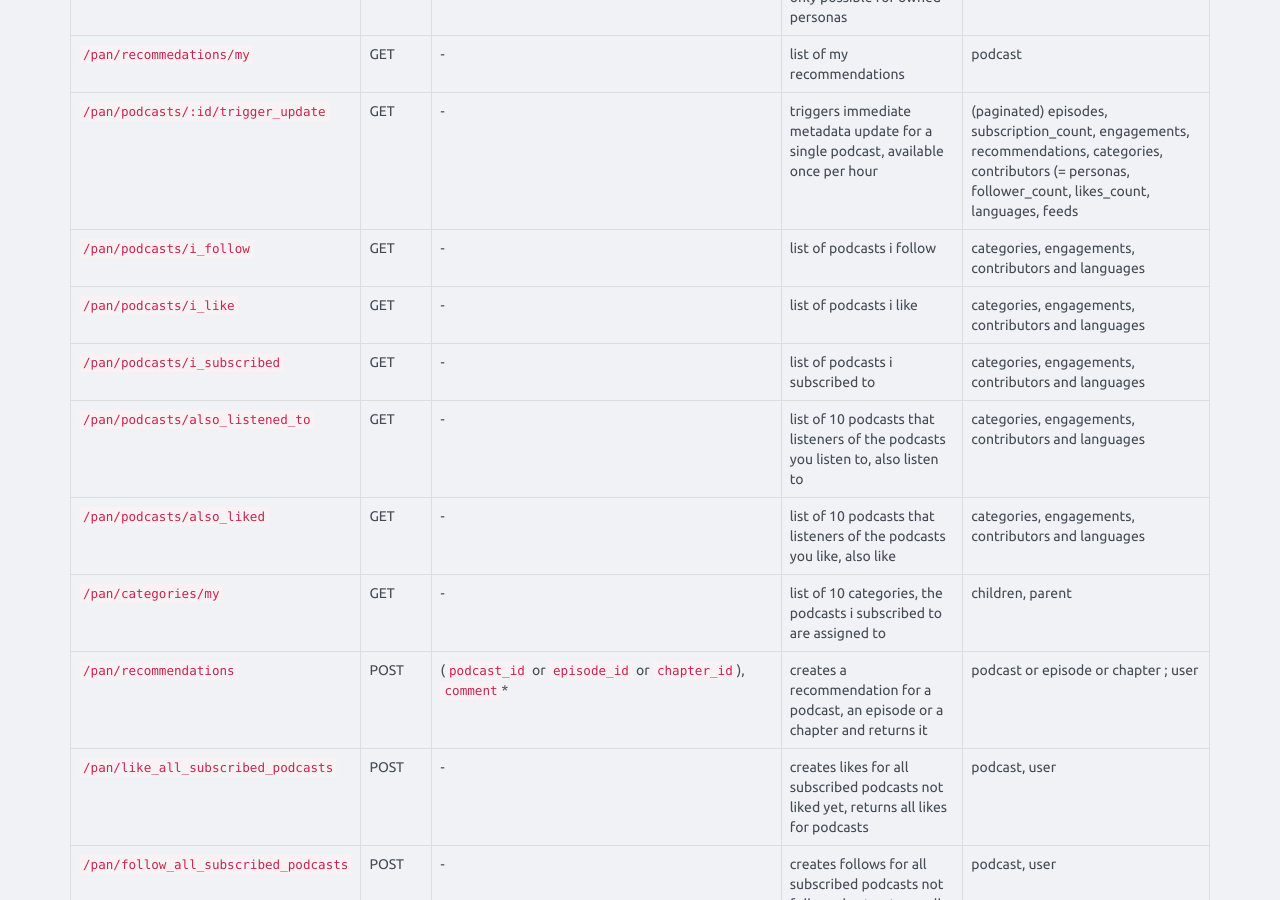
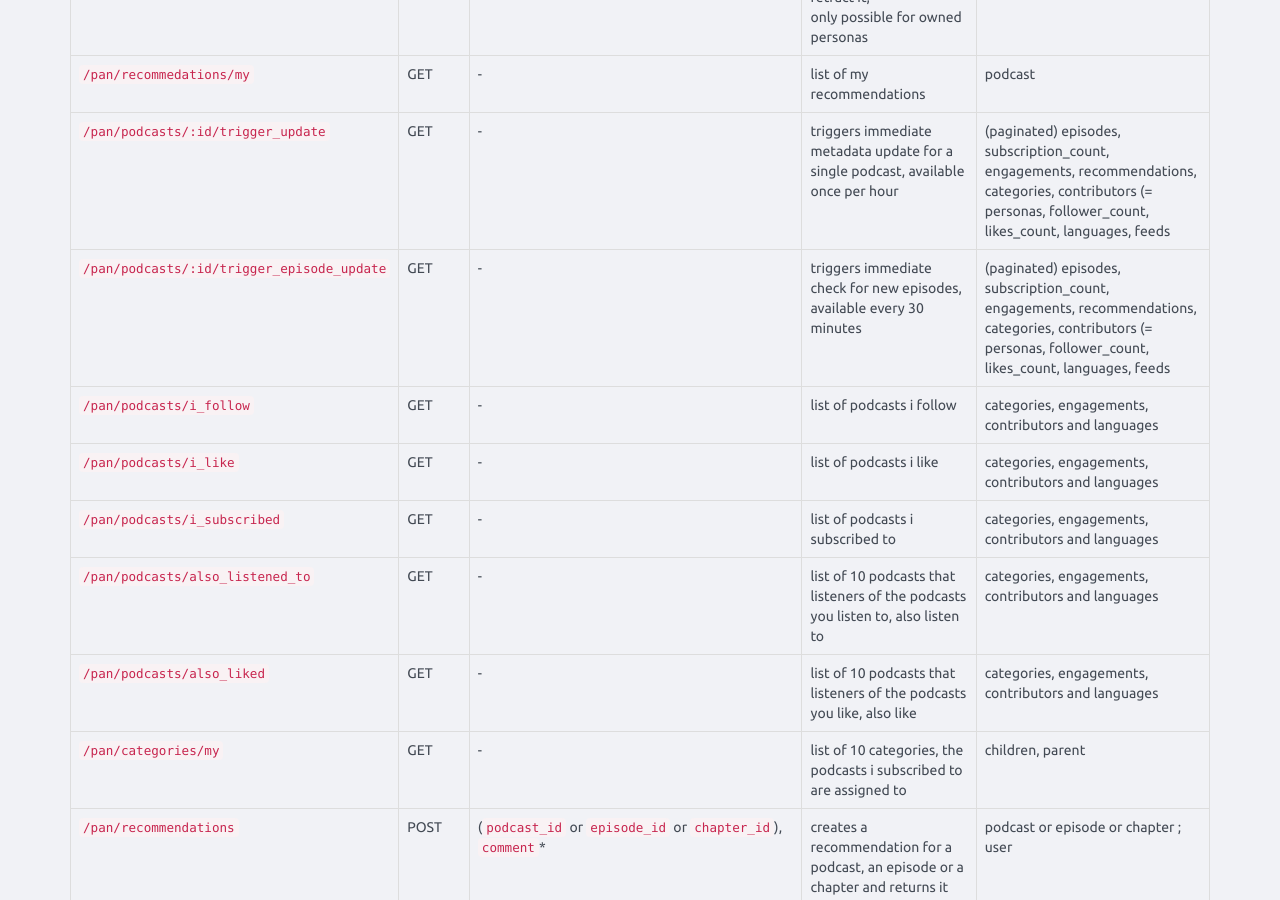
Before and after one commit to Panoptikum-social/blog.panoptikum.social, a Jekyll site: the page built from pages/api.md, in a window 1280 px wide and 900 px high, scrolled down 3880 px. Built offline with Jekyll 4.4.1, drawn with Linux system fonts in a browser that asks for light colours; comment, search, counter and statistics services are not loaded.

Commit message:
episode update

```diff
--- a/pages/api.md
+++ b/pages/api.md
@@ -175,6 +175,7 @@ path | method | params (* ... required) | purpose | included
 `/pan/gigs/toggle` | POST | `episode_id`* , `persona_id`* | proclaim a gig (= episode contribution) or retract it;<br/> only possible for owned personas | `deleted`: true / false <br/> `created`: true / false
 `/pan/recommedations/my` | GET | - | list of my recommendations | podcast
 `/pan/podcasts/:id/trigger_update` | GET | - | triggers immediate metadata update for a single podcast, available once per hour | (paginated) episodes, subscription_count, engagements, recommendations, categories, contributors (= personas, follower_count, likes_count, languages, feeds
+`/pan/podcasts/:id/trigger_episode_update` | GET | - | triggers immediate check for new episodes, available every 30 minutes | (paginated) episodes, subscription_count, engagements, recommendations, categories, contributors (= personas, follower_count, likes_count, languages, feeds
 `/pan/podcasts/i_follow` | GET | - | list of podcasts i follow | categories, engagements, contributors and languages
 `/pan/podcasts/i_like` | GET | - | list of podcasts i like | categories, engagements, contributors and languages
 `/pan/podcasts/i_subscribed` | GET | - | list of podcasts i subscribed to | categories, engagements, contributors and languages
```
